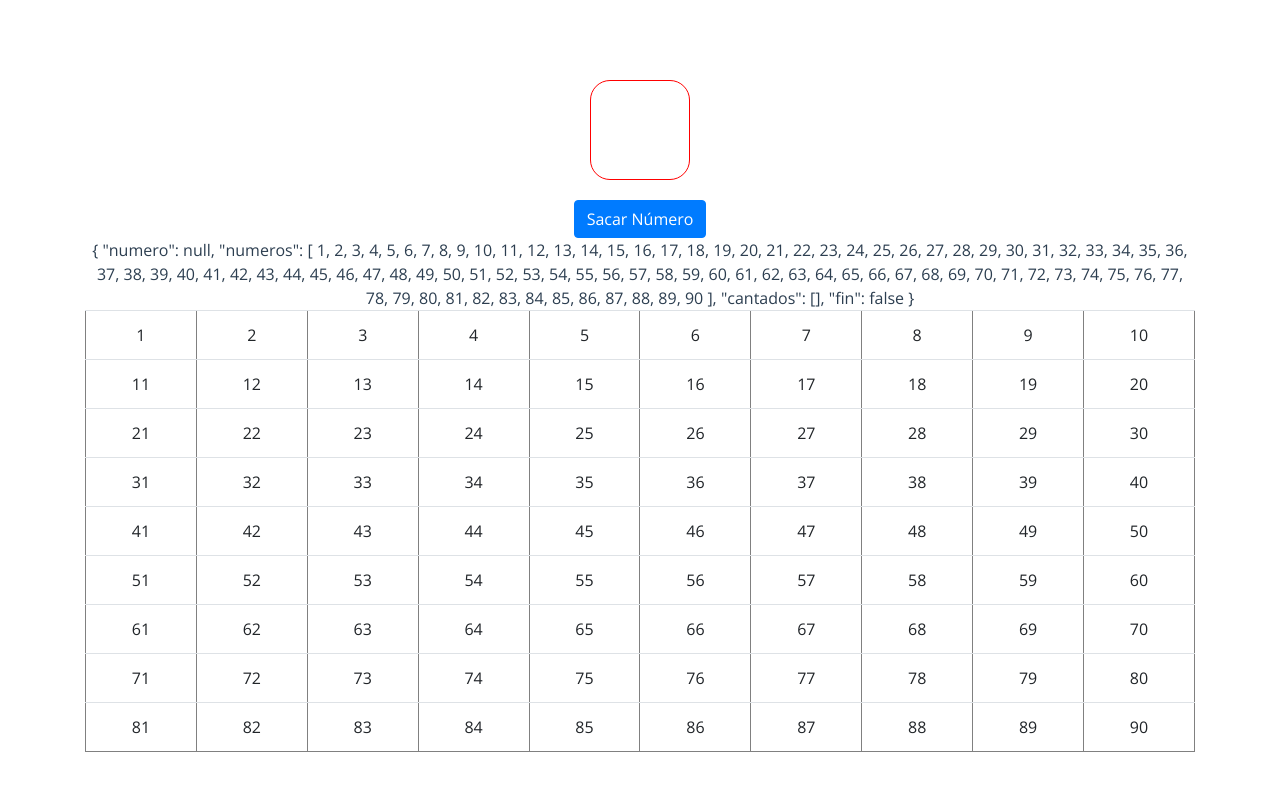
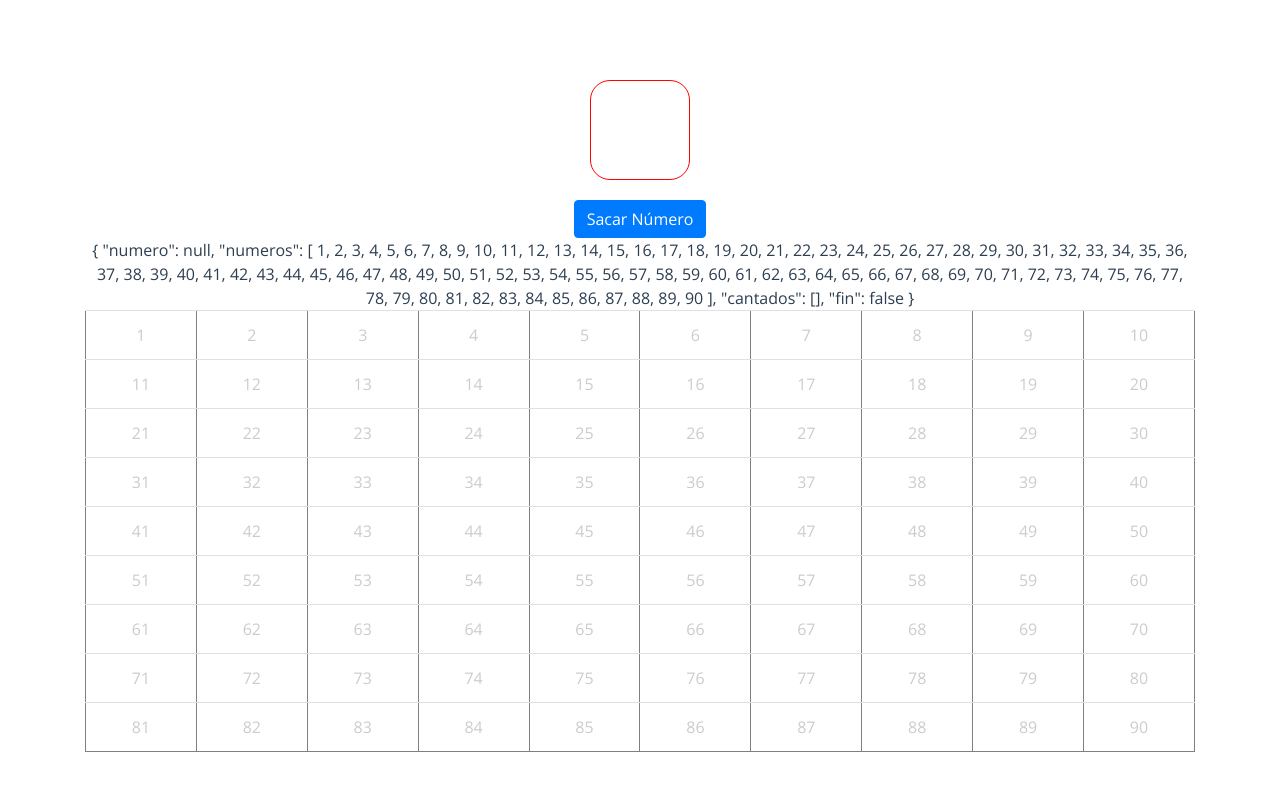
Before and after one commit to ericbirkner/bingo, a Vue app: page / in a window 1280 px wide. Shown: the top 790 px of the page. Built offline with nearby package versions, Linux system fonts and the light colour scheme.

Commit message:
ajustes qls

```diff
--- a/src/components/Cantados.vue
+++ b/src/components/Cantados.vue
@@ -50,14 +50,9 @@ export default {
 
 <!-- Add "scoped" attribute to limit CSS to this component only -->
 <style scoped lang="scss">
-.numero{
-  border-radius: 20px;
-  border: 1px solid red;
-  font-size: 3em;
-  text-align: center;
-  width: 100px;
-  height: 100px;
-  line-height: 100px;
-  margin: 20px auto;
+table{
+  td{
+    color:#ccc;
+  }
 }
 </style>
--- a/vue.config.js
+++ b/vue.config.js
@@ -1,9 +1,5 @@
 module.exports = {
-  module.exports = {
-    publicPath: process.env.NODE_ENV === 'production'
-      ? '/bingo/'
-      : '/'
-  },
+  publicPath: "",
   chainWebpack: config => {
     config.plugin("html").tap(args => {
       args[0].title = "Bingo";
```
Also changed, not shown: 2 other files (tests, documents, lock files or other folders).
